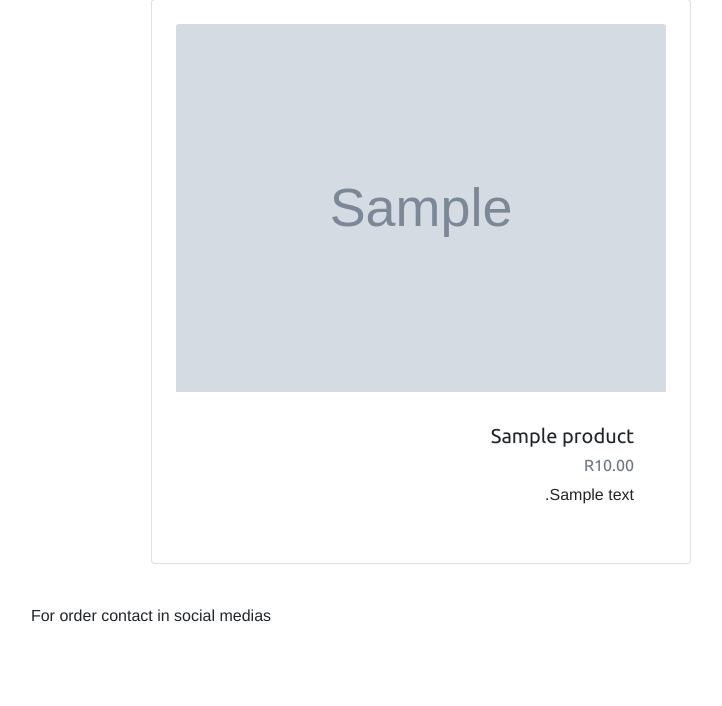
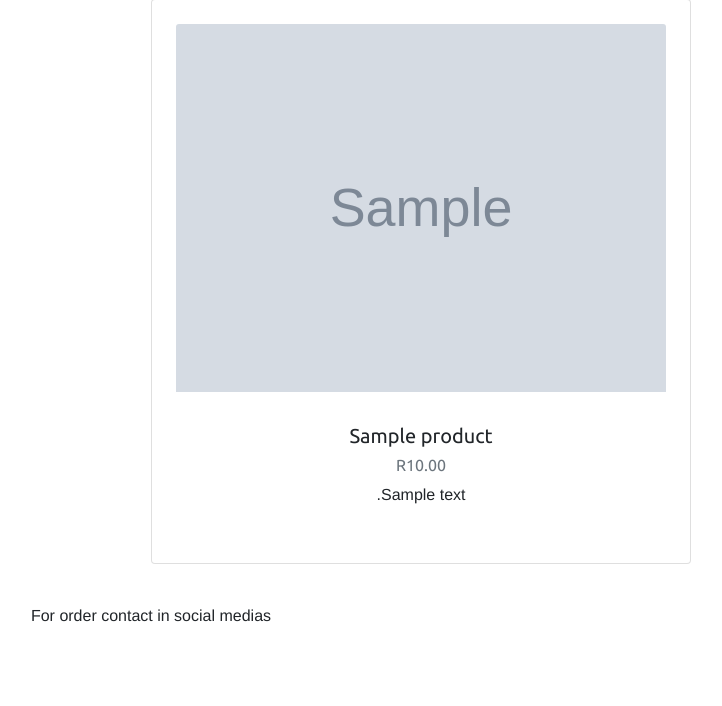
Before and after one commit to Rahimz/molmal, a Django app: a page that uses shop/templates/shop/product/temp_home.html in a window 1280 px wide. Shown: the part 148-854 px from the top of the page, without its empty margins (489-1211 px from the left). Run offline with Django 3.2, Linux system fonts and the light colour scheme; tables that the repository leaves empty hold one stand-in row (values such as "Sample post"); grey boxes marked "Sample" are stand-in pictures; parts of the project's set-up code (start-up, migrations or seed data) failed here and were passed over; some libraries are stand-ins or nearby versions.

```diff
--- a/shop/templates/shop/product/temp_home.html
+++ b/shop/templates/shop/product/temp_home.html
@@ -13,7 +13,7 @@
 
   <div class="row">
     {% for product in products %}
-    <div class="card p-4 col-md-6 mb-4">
+    <div class="card p-4 col-md-6 mb-4 text-center">
       <img src="{% if product.image %}{{ product.image.url }}{% else %}{% static 'img/no_image.png' %}{% endif %}" class="card-img-top" alt="">
       <div class="card-body m-3">
         <h5 class="card-title">{{ product.name }}</h5>
```
Also changed, not shown: locale/en/LC_MESSAGES/django.po, locale/fa/LC_MESSAGES/django.po.
